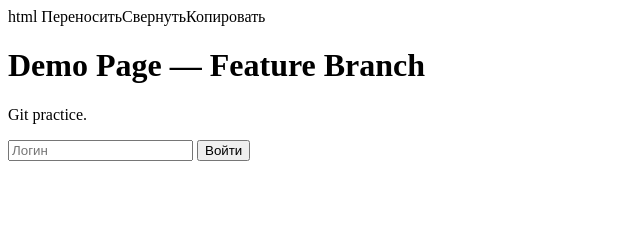
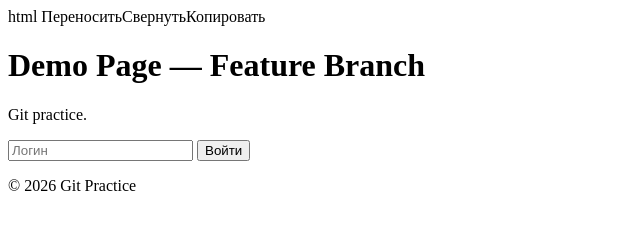
Before and after one commit to sofistomka-wq/project-demo, a plain HTML site: page src/index.html in a window 1280 px wide. Shown: the whole page, without its empty margins (0-640 px from the left). Drawn offline with Linux system fonts and the light colour scheme.

Commit message:
Добавить футер

```diff
--- a/src/index.html
+++ b/src/index.html
@@ -6,3 +6,4 @@ html
 <input type="text" placeholder="Логин">
 <button type="submit">Войти</button>
 </form>
+<footer>© 2026 Git Practice</footer>
```
